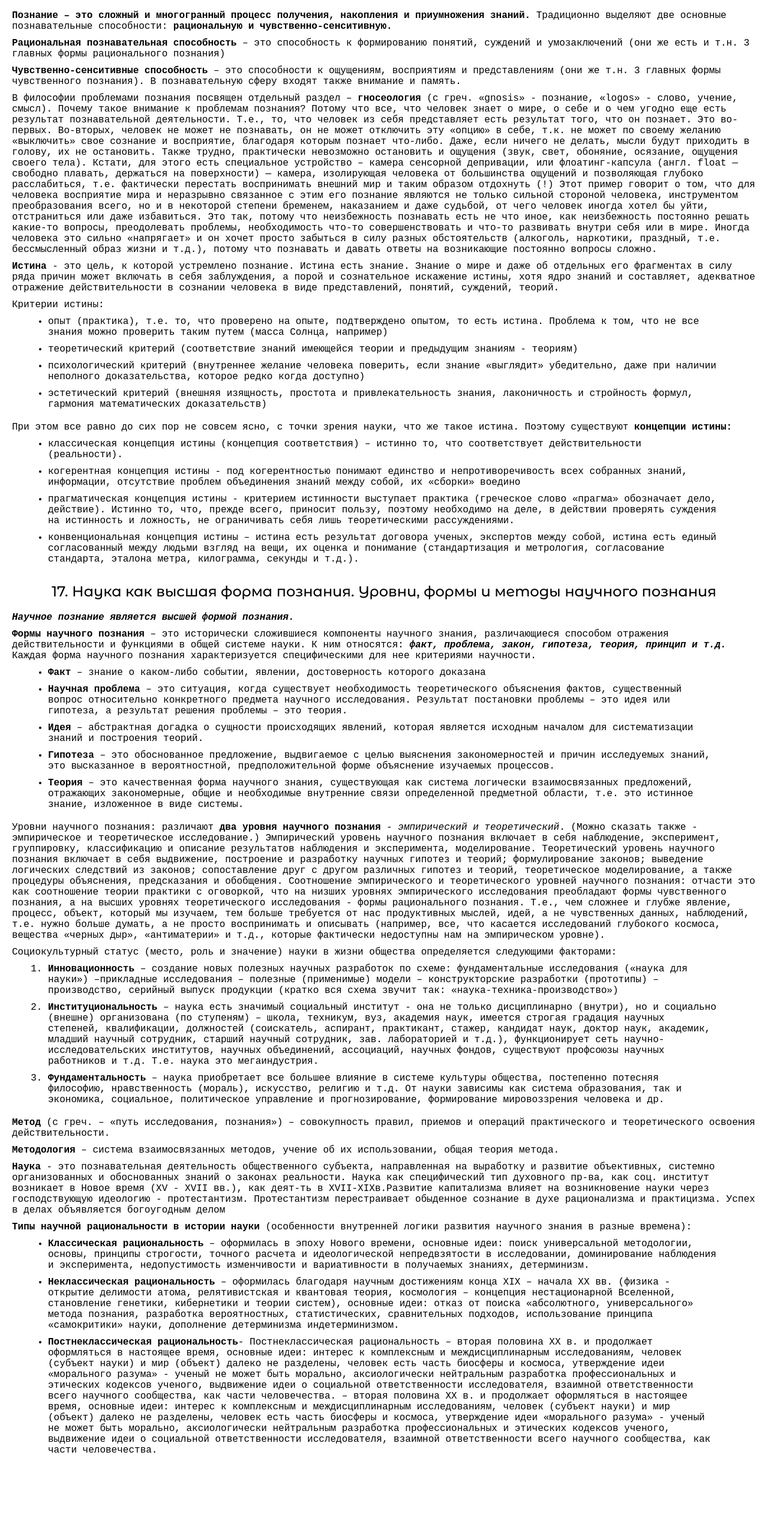
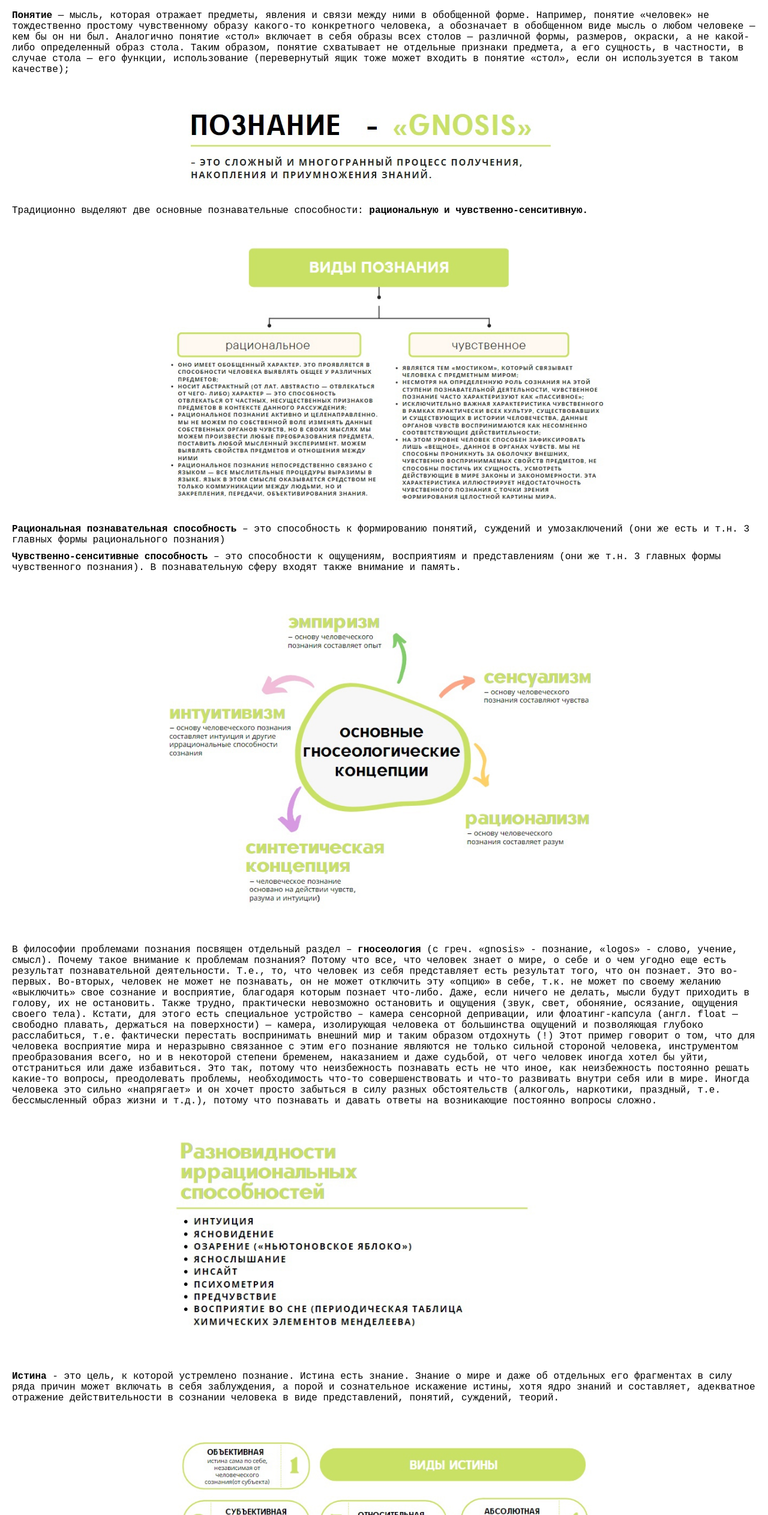
Before and after one commit to panfluba/bsuir_philosophy, a website: page pages/question16.html in a window 1280 px wide. Shown: the part 275-2800 px from the top of the page at 60% size. Before the commit the page ends 2721 px from the top, so only its background shows below. Drawn offline with Linux system fonts and the light colour scheme.

Commit message:
feat: add pictures to 16,17,18 questions

```diff
--- a/pages/question16.html
+++ b/pages/question16.html
@@ -44,16 +44,31 @@
                     концепции истины
                 </p>
             </div>
-            <p class="question-text"><b>Познание – это сложный и многогранный процесс получения, накопления и
-                    приумножения знаний. </b> Традиционно выделяют две основные познавательные способности:
+
+            <p class="question-text"><b>Понятие</b> — мысль, которая отражает предметы, явления и связи между ними в
+                обобщенной форме. Например, понятие «человек» не тождественно простому чувственному образу какого-то
+                конкретного человека, а обозначает в обобщенном виде мысль о любом человеке — кем бы он ни был.
+                Аналогично понятие «стол» включает в себя образы всех столов — различной формы, размеров, окраски, а
+                не какой-либо определенный образ стола. Таким образом, понятие схватывает не отдельные признаки
+                предмета, а его сущность, в частности, в случае стола — его функции, использование (перевернутый
+                ящик тоже может входить в понятие «стол», если он используется в таком качестве);
+            </p>
+
+            <img src="../images/q16-1.jpg" alt="" class="question-image">
+            <p class="question-text"> Традиционно
+                выделяют две основные познавательные способности:
                 <b>рациональную и чувственно-сенситивную.</b>
             </p>
+
+            <img src="../images/q16-2.jpg" alt="" class="question-image">
             <p class="question-text"><b>Рациональная познавательная способность</b> – это способность к формированию
                 понятий, суждений и умозаключений (они же есть и т.н. 3 главных формы рационального познания)</p>
             <p class="question-text"><b>Чувственно-сенситивные способность</b> – это способности к ощущениям,
                 восприятиям и представлениям (они же т.н. 3 главных формы чувственного познания). В познавательную сферу
                 входят также внимание и память.
             </p>
+
+            <img src="../images/q16-3.jpg" alt="" class="question-image">
             <p class="question-text">В философии проблемами познания посвящен отдельный раздел – <b>гносеология</b> (с
                 греч. «gnosis» - познание, «logos» - слово, учение, смысл).
                 Почему такое внимание к проблемам познания? Потому что все, что человек знает о мире, о себе и о чем
@@ -75,10 +90,14 @@
                 праздный, т.е. бессмысленный образ жизни и т.д.), потому что познавать и давать ответы на возникающие
                 постоянно вопросы сложно.
             </p>
+
+            <img src="../images/q16-4.jpg" alt="" class="question-image">
             <p class="question-text"><b>Истина</b> - это цель, к которой устремлено познание. Истина есть знание. Знание
                 о мире и даже об отдельных его фрагментах в силу ряда причин может включать в себя заблуждения, а порой
                 и сознательное искажение истины, хотя ядро знаний и составляет, адекватное отражение действительности в
                 сознании человека в виде представлений, понятий, суждений, теорий.</p>
+
+            <img src="../images/q16-5.jpg" alt="" class="question-image">
             <div class="question-text">Критерии истины:
 
                 <ul class="question-text-undertitle__li">
@@ -124,6 +143,15 @@
                 <p class="q-title__title">17. Наука как высшая форма познания. Уровни, формы и методы научного познания
                 </p>
             </div>
+            <img src="../images/q17-1.jpg" alt="" class="question-image">
+            <p class="question-text"><b>Наука</b> - это познавательная деятельность общественного субъекта, направленная
+                на выработку и развитие объективных, системно организованных и обоснованных знаний о законах реальности.
+                Наука как специфический тип духовного пр-ва, как соц. институт возникает в Новое время (XV - XVII вв.),
+                как деят-ть в XVII-XIXв.Развитие капитализма влияет на возникновение науки через господствующую
+                идеологию - протестантизм. Протестантизм перестраивает обыденное сознание в духе рационализма и
+                практицизма. Успех в делах объявляется богоугодным делом</p>
+
+            <img src="../images/q17-2.jpg" alt="" class="question-image">
             <p class="question-text"><b><i>Научное познание является высшей формой познания.</i></b></p>
             <div class="question-text"><b>Формы научного познания</b> – это исторически сложившиеся компоненты научного
                 знания, различающиеся способом отражения действительности и функциями в общей системе науки. К ним
@@ -150,6 +178,7 @@
                     </li>
                 </ul>
             </div>
+            <img src="../images/q17-3.jpg" alt="" class="question-image">
             <p class="question-text">Уровни научного познания: различают <b>два уровня научного познания</b> -
                 <i>эмпирический и
                     теоретический</i>. (Можно сказать также - эмпирическое и теоретическое исследование.)
@@ -196,12 +225,7 @@
             <p class="question-text"><b>Методология</b> – система взаимосвязанных методов, учение об их использовании,
                 общая теория метода.
             </p>
-            <p class="question-text"><b>Наука</b> - это познавательная деятельность общественного субъекта, направленная
-                на выработку и развитие объективных, системно организованных и обоснованных знаний о законах реальности.
-                Наука как специфический тип духовного пр-ва, как соц. институт возникает в Новое время (XV - XVII вв.),
-                как деят-ть в XVII-XIXв.Развитие капитализма влияет на возникновение науки через господствующую
-                идеологию - протестантизм. Протестантизм перестраивает обыденное сознание в духе рационализма и
-                практицизма. Успех в делах объявляется богоугодным делом</p>
+            <img src="../images/q17-4.jpg" alt="" class="question-image">
             <div class="question-text"><b>Типы научной рациональности в истории науки</b> (особенности внутренней логики
                 развития научного знания в разные времена):
 
```
Also changed, not shown: pages/question18.html (+6 -0 lines), images/q1-1.jpg, images/q1-2.jpg, images/q1-3.jpg, images/q16-1.jpg (added), images/q16-2.jpg (added), images/q16-3.jpg (added), images/q16-4.jpg (added), images/q16-5.jpg (added), images/q17-1.jpg (added), images/q17-2.jpg (added), images/q17-3.jpg (added), images/q17-4.jpg (added), images/q18-1.jpg (added), 2 more files.
